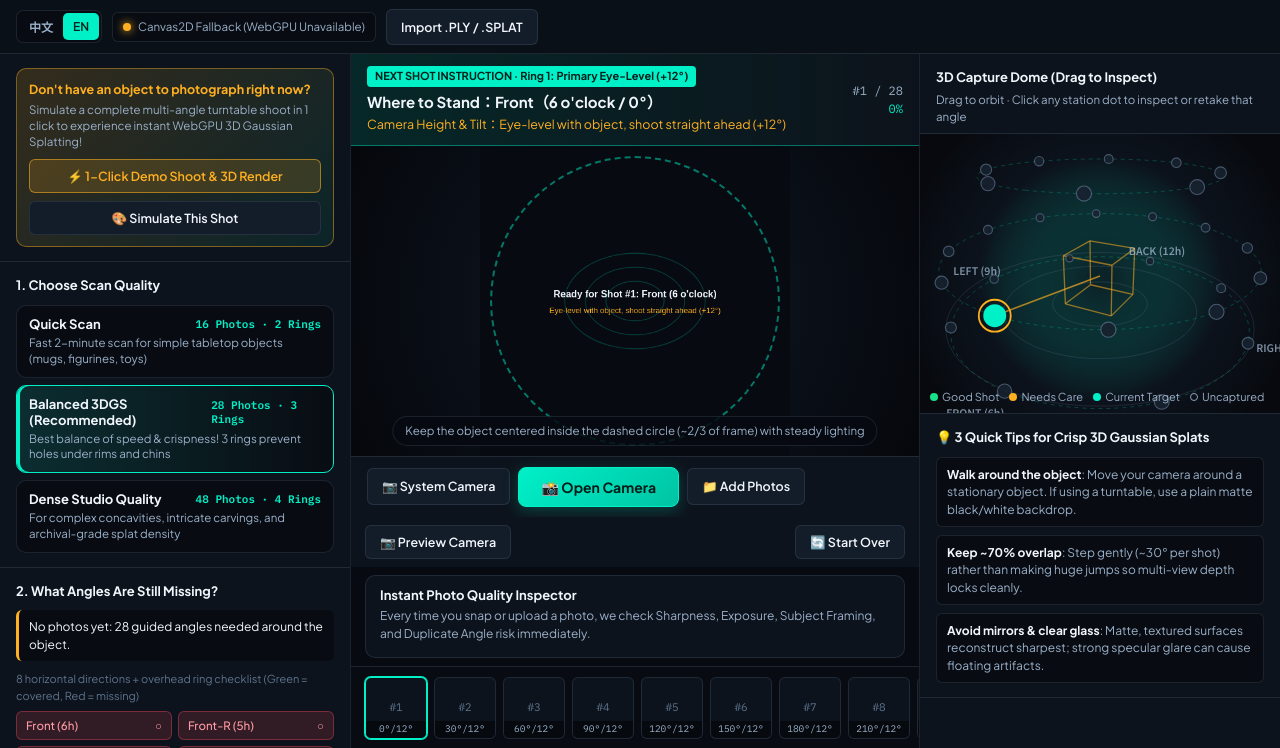
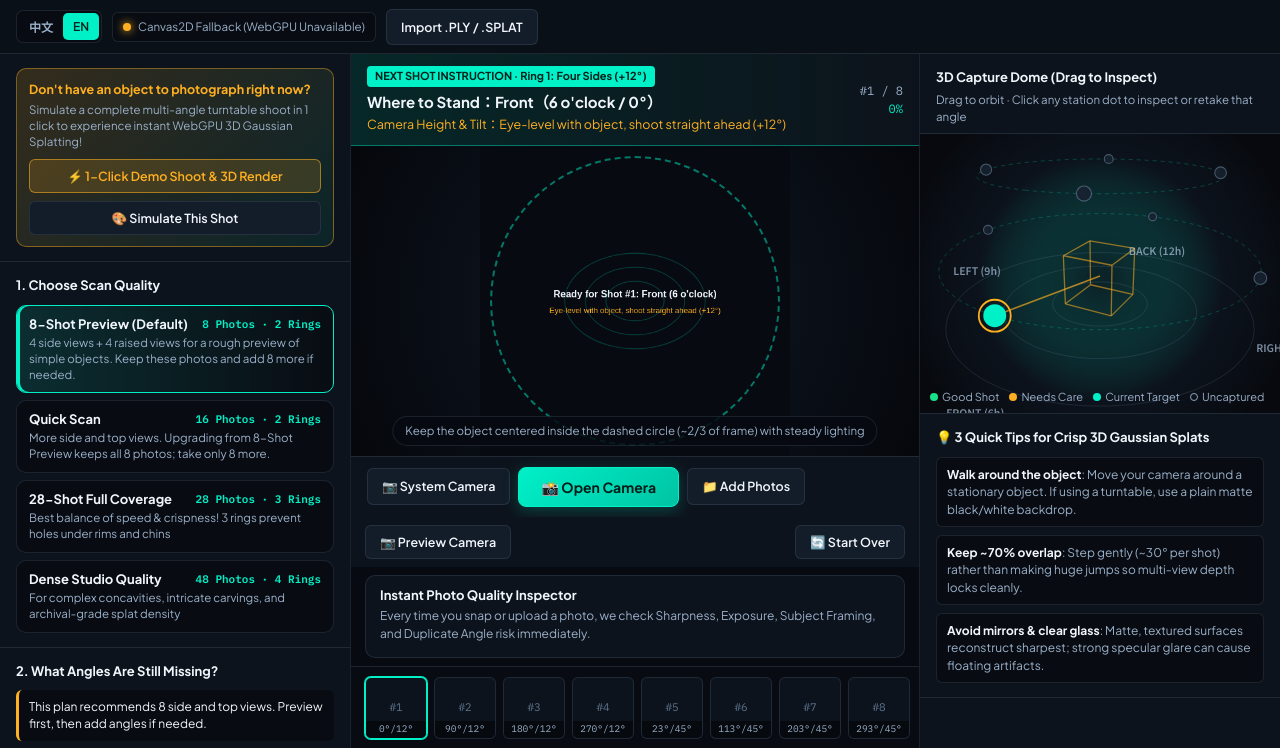
Before and after one commit to gyagp/gs-tool, a website built with Vite: page index.html in a window 1280 px wide. Shown: the part 52-800 px from the top of the page. Built offline with nearby package versions, Linux system fonts and the light colour scheme.

Commit message:
feat: start with eight photos and preserve captures for detail upgrades

```diff
--- a/src/capture/coverage.ts
+++ b/src/capture/coverage.ts
@@ -7,7 +7,7 @@
 import { sphericalToCartesian, Vec3 } from '../math/mat4';
 import { Locale, OCTANT_LABELS } from '../i18n/translations';
 
-export type CapturePresetId = 'express' | 'standard' | 'studio';
+export type CapturePresetId = 'minimal' | 'express' | 'standard' | 'studio';
 export type ShotVerdict = 'good' | 'warn' | 'bad';
 
 export interface RingSpec {
@@ -15,6 +15,7 @@ export interface RingSpec {
   label: Record<Locale, string>;
   elevationDeg: number;
   count: number;
+  phaseOffsetDeg?: number;
   purpose: Record<Locale, string>;
 }
 
@@ -25,7 +26,7 @@ export interface CapturePreset {
   totalPhotos: number;
   recommendedFovDeg: number;
   angularStepDeg: number;
-  estimatedOverlapPct: number;
+  estimatedOverlapPct?: number;
   rings: RingSpec[];
   useCase: Record<Locale, string>;
 }
@@ -103,23 +104,59 @@ export interface CoverageReport {
 }
 
 export const CAPTURE_PRESETS: Record<CapturePresetId, CapturePreset> = {
+  minimal: {
+    id: 'minimal',
+    name: { zh: '8 张极速预览（默认）', en: '8-Shot Preview (Default)' },
+    badge: { zh: '8 张 · 2 圈', en: '8 Photos · 2 Rings' },
+    totalPhotos: 8,
+    recommendedFovDeg: 48,
+    angularStepDeg: 90,
+    useCase: {
+      zh: '先拍前后左右 4 张，再举高俯拍 4 张。适合简单物体的粗略预览；细节不足可保留照片补拍至 16 张。',
+      en: '4 side views + 4 raised views for a rough preview of simple objects. Keep these photos and add 8 more if needed.'
+    },
+    rings: [
+      {
+        id: 'equator',
+        label: { zh: '第 1 圈：前后左右 (+12°)', en: 'Ring 1: Four Sides (+12°)' },
+        elevationDeg: 12,
+        count: 4,
+        purpose: {
+          zh: '在物体正前、右侧、正后、左侧各拍一张，先记录整体轮廓。',
+          en: 'One photo each from the front, right, back, and left for the overall silhouette.'
+        }
+      },
+      {
+        id: 'upper',
+        label: { zh: '第 2 圈：四个俯拍角度 (+45°)', en: 'Ring 2: Four Raised Views (+45°)' },
+        elevationDeg: 45,
+        count: 4,
+        // A subset of the 16/28-shot upper ring, so these captures can be reused.
+        phaseOffsetDeg: 22.5,
+        purpose: {
+          zh: '举高手机，按引导从四个斜向角度俯拍，补充顶面信息。',
+          en: 'Raise the phone and follow four offset angles to include the top surface.'
+        }
+      }
+    ]
+  },
   express: {
     id: 'express',
     name: { zh: '快速尝鲜模式', en: 'Quick Scan' },
     badge: { zh: '16 张 · 2 圈', en: '16 Photos · 2 Rings' },
     totalPhotos: 16,
-    recommendedFovDeg: 50,
+    recommendedFovDeg: 48,
     angularStepDeg: 45,
     estimatedOverlapPct: 68,
     useCase: {
-      zh: '适合形状简单的桌面小物件（水杯、手办、玩偶），2 分钟快速出 3D 预览',
-      en: 'Fast 2-minute scan for simple tabletop objects (mugs, figurines, toys)'
+      zh: '比 8 张方案补充更多侧面和顶面角度；从 8 张升级时只需再拍 8 张。',
+      en: 'More side and top views. Upgrading from 8-Shot Preview keeps all 8 photos; take only 8 more.'
     },
     rings: [
       {
         id: 'equator',
-        label: { zh: '第 1 圈：水平平视圈 (+10°)', en: 'Ring 1: Eye-Level (+10°)' },
-        elevationDeg: 10,
+        label: { zh: '第 1 圈：水平平视圈 (+12°)', en: 'Ring 1: Eye-Level (+12°)' },
+        elevationDeg: 12,
         count: 8,
         purpose: {
           zh: '每隔 45° 拍一张，快速勾勒物体四周一圈的轮廓与表面颜色',
@@ -128,8 +165,8 @@ export const CAPTURE_PRESETS: Record<CapturePresetId, CapturePreset> = {
       },
       {
         id: 'upper',
-        label: { zh: '第 2 圈：斜向下俯拍圈 (+38°)', en: 'Ring 2: High Oblique (+38°)' },
-        elevationDeg: 38,
+        label: { zh: '第 2 圈：斜向下俯拍圈 (+45°)', en: 'Ring 2: High Oblique (+45°)' },
+        elevationDeg: 45,
         count: 8,
         purpose: {
           zh: '举高手机斜向下拍，补全物体顶面细节并提供上下视差',
@@ -140,7 +177,7 @@ export const CAPTURE_PRESETS: Record<CapturePresetId, CapturePreset> = {
   },
   standard: {
     id: 'standard',
-    name: { zh: '标准推荐模式', en: 'Balanced 3DGS (Recommended)' },
+    name: { zh: '28 张完整覆盖', en: '28-Shot Full Coverage' },
     badge: { zh: '28 张 · 3 圈', en: '28 Photos · 3 Rings' },
     totalPhotos: 28,
     recommendedFovDeg: 48,
@@ -246,23 +283,29 @@ export function getRingSpec(preset: CapturePreset, ringId: string): RingSpec {
   return preset.rings.find((r) => r.id === ringId) || preset.rings[0];
 }
 
-export function buildSlotsForPreset(preset: CapturePreset): CaptureSlot[] {
+export function buildSlotsForPreset(preset: CapturePreset, previousSlots: readonly CaptureSlot[] = []): CaptureSlot[] {
   const slots: CaptureSlot[] = [];
   let idx = 0;
 
   for (let r = 0; r < preset.rings.length; r++) {
     const ring = preset.rings[r];
-    const phaseOffset = (r % 2) * (180 / ring.count);
+    const phaseOffset = ring.phaseOffsetDeg ?? (r % 2) * (180 / ring.count);
     for (let i = 0; i < ring.count; i++) {
       const azimuthDeg = (i * (360 / ring.count) + phaseOffset) % 360;
       const position = sphericalToCartesian(azimuthDeg, ring.elevationDeg, CAPTURE_RADIUS);
+      const index = idx++;
+      const roundedAzimuth = Math.round(azimuthDeg * 10) / 10;
+      const previous = previousSlots.find((slot) =>
+        slot.captured && slot.photo && slot.azimuthDeg === roundedAzimuth && slot.elevationDeg === ring.elevationDeg
+      );
       slots.push({
-        index: idx++,
+        index,
         ringId: ring.id,
-        azimuthDeg: Math.round(azimuthDeg * 10) / 10,
+        azimuthDeg: roundedAzimuth,
         elevationDeg: ring.elevationDeg,
         position,
-        captured: false
+        captured: Boolean(previous),
+        photo: previous?.photo ? { ...previous.photo, slotIndex: index } : undefined
       });
     }
   }
@@ -579,12 +622,12 @@ export function evaluateCoverage(
   let missingSummaryText = '';
   if (locale === 'zh') {
     if (capturedCount === 0) {
-      missingSummaryText = `尚未开拍：共需围绕物体拍 ${requiredCount} 张（先平视走一圈，再举高俯拍一圈）。`;
+      missingSummaryText = `当前方案推荐 ${requiredCount} 张：按引导拍四周和顶部，可先预览，再按需补拍。`;
     } else if (uncaptured.length === 0) {
       missingSummaryText =
         warnOrBadCount > 0
           ? `全部 ${requiredCount} 个机位已拍完！其中有 ${warnOrBadCount} 张提示小瑕疵，可直接生成 3D 或点击黄框重拍。`
-          : `太棒了！全部 ${requiredCount} 个角度均已高质量拍齐，没有任何死角！`;
+          : `已拍齐 ${requiredCount} 个推荐角度！可先生成预览，细节不足时再补拍。`;
     } else {
       const parts: string[] = [];
       if (missingSectors.length > 0) {
@@ -605,12 +648,12 @@ export function evaluateCoverage(
     }
   } else {
     if (capturedCount === 0) {
-      missingSummaryText = `No photos yet: ${requiredCount} guided angles needed around the object.`;
+      missingSummaryText = `This plan recommends ${requiredCount} side and top views. Preview first, then add angles if needed.`;
     } else if (uncaptured.length === 0) {
       missingSummaryText =
         warnOrBadCount > 0
           ? `All ${requiredCount} stations captured (${warnOrBadCount} flagged with minor warnings). Ready to reconstruct!`
-          : `Perfect! All ${requiredCount} angles captured with zero blind spots!`;
+          : `All ${requiredCount} recommended angles captured! Preview now and add views if details need improvement.`;
     } else {
       const parts: string[] = [];
       if (missingSectors.length > 0) {
--- a/src/i18n/translations.ts
+++ b/src/i18n/translations.ts
@@ -79,6 +79,9 @@ export const UI_STRINGS = {
     importShort: '导入模型',
     captureSettings: '拍摄设置与覆盖进度',
     captureHelp: '机位球与拍摄技巧',
+    btnPreviewCaptures: '查看 3D 预览',
+    btnAddDetail: '补拍至 16 张',
+    previewReady: (count: number) => `已拍 ${count} 张，可先预览；细节不足再补拍。`,
     appSubtitle: '一步步引导拍摄 · 实时照片质检 · WebGPU 高速高斯泼溅渲染',
     step1Tab: '第 1 步：引导环拍采集',
     step2Tab: '第 2 步：WebGPU 3D 预览与导出',
@@ -99,12 +102,12 @@ export const UI_STRINGS = {
     ringProgressTitle: '各高度圈拍摄进度',
     generateBtnReady: '✨ 照片已达标！立即生成 WebGPU 3D 模型 →',
     generateBtnEarly: '生成 3D 预览（建议继续补齐缺失方位效果更好）',
-    generateHintMin: (min: number, cur: number) =>
+    generateHintMin: (min: number, cur: number, ready: boolean) =>
       cur === 0
-        ? `建议至少拍摄 ${min} 张不同角度照片（或点击上方“一键演示”）`
+        ? `先拍 ${min} 张起步，覆盖四周与顶部（也可用“一键演示”体验）`
         : cur < min
-          ? `再拍 ${min - cur} 张即可达到最低 3D 重建标准`
-          : '已满足重建基线！补齐全部点位可消除边缘噪点',
+          ? `建议再拍 ${min - cur} 张，并覆盖四周与顶部；也可先查看已拍照片的预览`
+          : ready ? '可以先生成预览，不必拍满更多机位；细节不足再按需补拍' : '张数已够起步，请优先补拍缺失方向与顶部',
 
     // Center column: Step-by-step coach & latest photo feedback
     nextActionBadge: '下一步拍摄指引',
@@ -201,6 +204,9 @@ export const UI_STRINGS = {
     importShort: 'Import',
     captureSettings: 'Capture Settings & Coverage',
     captureHelp: 'Camera Positions & Tips',
+    btnPreviewCaptures: 'View 3D Preview',
+    btnAddDetail: 'Add Detail to 16 Photos',
+    previewReady: (count: number) => `${count} photos captured. Preview first; add views if needed.`,
     appSubtitle: 'Step-by-Step Photo Coach · Instant Shot Quality Check · PlayCanvas-Class WebGPU',
     step1Tab: 'Step 1: Guided Photo Capture',
     step2Tab: 'Step 2: WebGPU 3D Viewer & Export',
@@ -220,12 +226,12 @@ export const UI_STRINGS = {
     ringProgressTitle: 'Elevation Ring Progress',
     generateBtnReady: '✨ Coverage Ready! Reconstruct 3D in WebGPU →',
     generateBtnEarly: 'Preview 3D Now (Capturing missing red sectors recommended)',
-    generateHintMin: (min: number, cur: number) =>
+    generateHintMin: (min: number, cur: number, ready: boolean) =>
       cur === 0
-        ? `Capture at least ${min} angles around your object (or click 1-Click Demo above)`
+        ? `Start with ${min} side and top views (or try the 1-Click Demo)`
         : cur < min
-          ? `Take ${min - cur} more photos to reach baseline 3D reconstruction quality`
-          : 'Baseline reached! Fill remaining angles for cleaner edges & zero floaters',
+          ? `${min - cur} more photos recommended, including side and top views. You can also preview now.`
+          : ready ? 'Preview now; further angles are optional if details need improvement.' : 'Enough photos to start; prioritize missing directions and top views.',
 
     nextActionBadge: 'NEXT SHOT INSTRUCTION',
     allDoneBadge: '🎉 ALL RECOMMENDED ANGLES CAPTURED!',
--- a/src/main.ts
+++ b/src/main.ts
@@ -25,7 +25,7 @@ import { exportToPlyBinary, exportToSplatBinary, importSplatFile } from './io/pl
 
 class GuidedGSplatApp {
   private locale: Locale = detectInitialLocale();
-  private presetId: CapturePresetId = 'standard';
+  private presetId: CapturePresetId = 'minimal';
   private slots: CaptureSlot[] = [];
   private selectedSlotIdx = 0;
   private lastCapturedSlotIdx: number | null = null;
@@ -110,7 +110,7 @@ class GuidedGSplatApp {
           <button class="mode-tab active" id="tab-capture" data-tab="capture">
             <span class="desktop-only" id="ui-tab-step1"></span>
             <span class="mobile-only" id="ui-tab-capture-short"></span>
-            <span class="tab-badge" id="badge-capture-count">0 / 28</span>
+            <span class="tab-badge" id="badge-capture-count">0 / ${CAPTURE_PRESETS[this.presetId].totalPhotos}</span>
           </button>
           <button class="mode-tab" id="tab-render" data-tab="render">
             <span class="desktop-only" id="ui-tab-step2"></span>
@@ -195,6 +195,13 @@ class GuidedGSplatApp {
                 <div class="coach-sub-instruction" id="coach-height"></div>
               </div>
               <div style="text-align:right; font-family:var(--font-mono); font-size:12px; color:var(--text-secondary);" id="coach-counter"></div>
+            </div>
+            <div class="capture-next-actions hidden" id="capture-next-actions" role="status">
+              <span id="ui-preview-ready"></span>
+              <div class="capture-next-buttons">
+                <button class="btn btn-primary" id="btn-preview-captures"></button>
+                <button class="btn" id="btn-add-detail"></button>
+              </div>
             </div>
             <p class="camera-feedback hidden" id="camera-feedback" role="status" aria-live="polite"></p>
 
@@ -472,6 +479,12 @@ class GuidedGSplatApp {
     document.getElementById('btn-reconstruct')!.addEventListener('click', async () => {
       await this.runReconstruction();
     });
+    document.getElementById('btn-preview-captures')!.addEventListener('click', async () => {
+      await this.runReconstruction();
+    });
+    document.getElementById('btn-add-detail')!.addEventListener('click', () => {
+      this.selectPreset('express');
+    });
 
     // Render Mode Buttons
     document.querySelectorAll('#render-mode-group .seg-btn').forEach((btn) => {
@@ -578,10 +591,13 @@ class GuidedGSplatApp {
 
   private selectPreset(id: CapturePresetId): void {
     if (id === this.presetId) return;
+    const compatibleFov = CAPTURE_PRESETS[this.presetId].recommendedFovDeg === CAPTURE_PRESETS[id].recommendedFovDeg;
+    const previousSlots = compatibleFov ? this.slots : [];
     this.presetId = id;
-    this.slots = buildSlotsForPreset(CAPTURE_PRESETS[id]);
-    this.selectedSlotIdx = 0;
-    this.lastCapturedSlotIdx = null;
+    this.slots = buildSlotsForPreset(CAPTURE_PRESETS[id], previousSlots);
+    this.selectedSlotIdx = this.slots.find((slot) => !slot.captured)?.index ?? 0;
+    const latest = this.slots.filter((slot) => slot.photo).sort((a, b) => b.photo!.timestamp - a.photo!.timestamp)[0];
+    this.lastCapturedSlotIdx = latest?.index ?? null;
     this.refreshAllUI();
     this.renderCurrentPreviewSlot();
   }
@@ -604,6 +620,8 @@ class GuidedGSplatApp {
     document.getElementById('ui-import-short')!.textContent = s.importShort;
     document.getElementById('ui-capture-settings')!.textContent = s.captureSettings;
     document.getElementById('ui-capture-help')!.textContent = s.captureHelp;
+    document.getElementById('btn-preview-captures')!.textContent = s.btnPreviewCaptures;
+    document.getElementById('btn-add-detail')!.textContent = s.btnAddDetail;
 
     const gpuDot = document.getElementById('gpu-status-dot')!;
     const gpuText = document.getElementById('gpu-status-text')!;
@@ -694,6 +712,9 @@ class GuidedGSplatApp {
     // Top capture count badge
     document.getElementById('badge-capture-count')!.textContent = `${report.capturedCount} / ${report.requiredCount}`;
     document.getElementById('settings-capture-count')!.textContent = `${report.capturedCount} / ${report.requiredCount}`;
+    document.getElementById('capture-next-actions')!.classList.toggle('hidden', !report.isReadyToRender);
+    document.getElementById('ui-preview-ready')!.textContent = s.previewReady(report.capturedCount);
+    (document.getElementById('btn-add-detail') as HTMLButtonElement).hidden = this.presetId !== 'minimal';
 
     // 1. Preset Cards
     const presetContainer = document.getElementById('preset-cards')!;
@@ -789,7 +810,8 @@ class GuidedGSplatApp {
     reconBtn.textContent = report.isReadyToRender ? s.generateBtnReady : s.generateBtnEarly;
     document.getElementById('ui-generate-hint')!.textContent = s.generateHintMin(
       report.minimumViableCount,
-      report.capturedCount
+      report.capturedCount,
+      report.isReadyToRender
     );
 
     // 4. Step-by-Step Coach Banner
```
Also changed, not shown: src/styles/main.css (+23 -0 lines), README.md.
